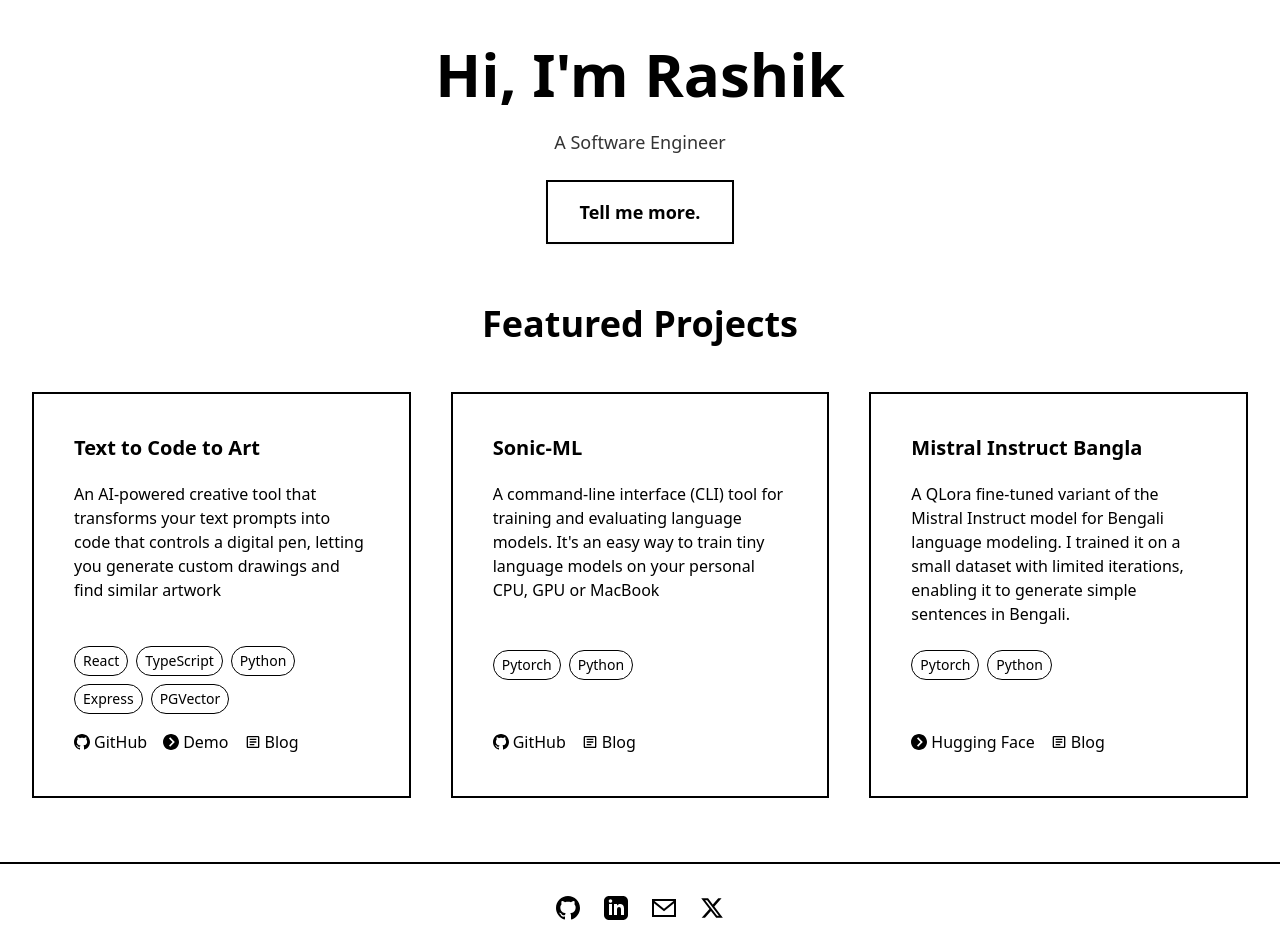
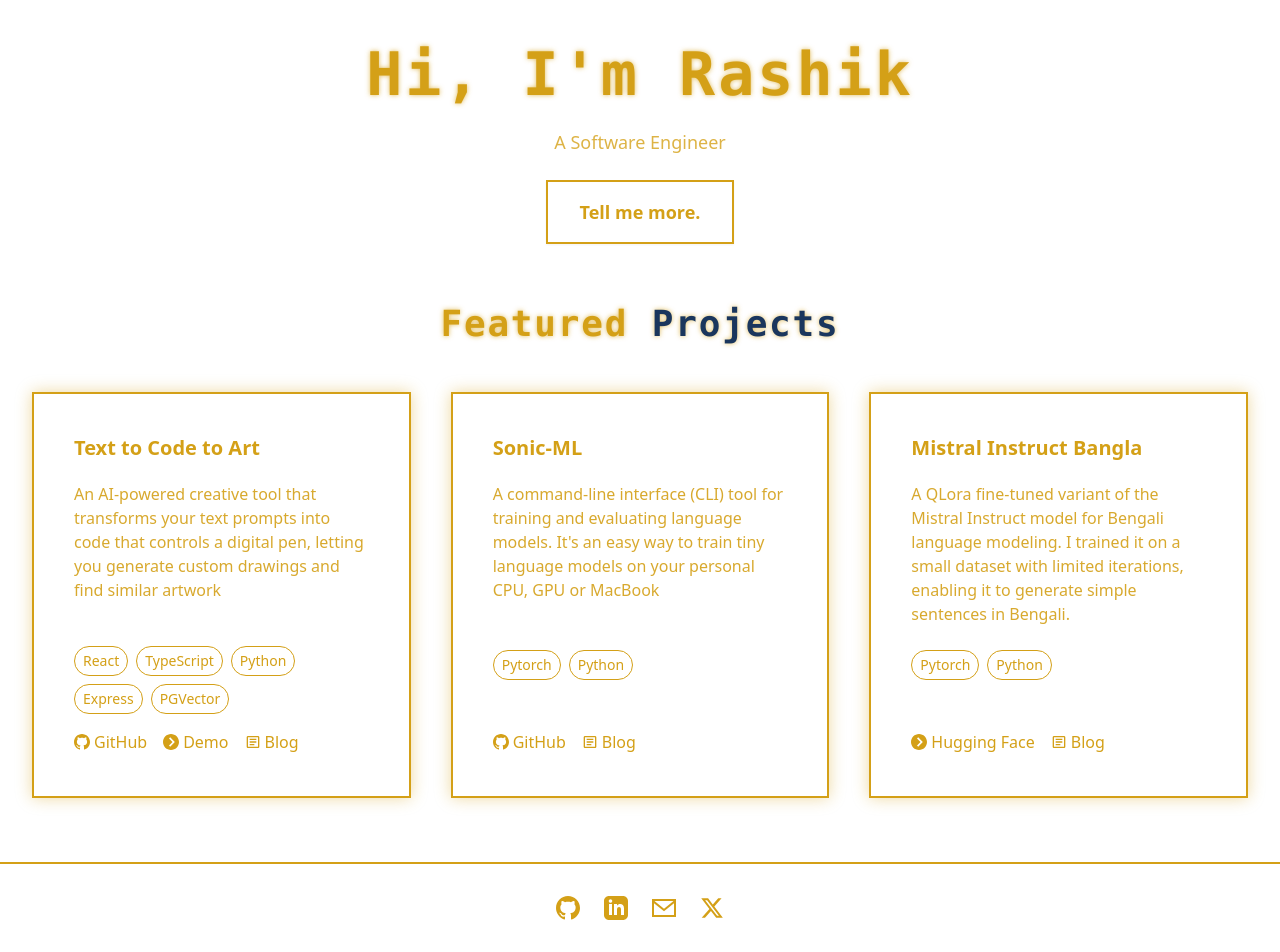
Before and after one commit to RashikShahjahan/portfolio-site, a React (Vite) app: page / in a window 1280 px wide. Shown: the part 80-1032 px from the top of the page. Built offline with nearby package versions, Linux system fonts and the light colour scheme.

Commit message:
colr theme change

```diff
--- a/src/App.tsx
+++ b/src/App.tsx
@@ -6,7 +6,7 @@ import Projects from './components/Projects';
 
 function App() {
   return (
-    <div className="min-h-screen bg-white flex flex-col">
+    <div className="min-h-screen bg-base-100 flex flex-col" data-theme="nous">
       <Helmet>
         <title>Rashik Shahjahan | Software Engineer | Full Stack Developer | AI Engineer | Backend Developer | Distributed Systems</title>
         <meta name="description" content="Software engineer specializing in distributed machine learning systems and observability infrastructure. Based in New York City with experience in healthtech and AI." />
--- a/src/components/Footer.tsx
+++ b/src/components/Footer.tsx
@@ -1,23 +1,23 @@
 const Footer = () => {
   return (
-    <footer className="footer footer-center p-8 text-black border-t-2 border-black">
+    <footer className="footer footer-center p-8 text-nous-yellow border-t-2 border-[#D4A017]">
       <nav className="grid grid-flow-col gap-6" aria-label="Social Links">
-        <a href="https://github.com/RashikShahjahan" target="_blank" rel="noopener noreferrer" className="hover:text-black/70 transition-colors">
+        <a href="https://github.com/RashikShahjahan" target="_blank" rel="noopener noreferrer" className="hover:text-nous-blue transition-colors">
           <svg xmlns="http://www.w3.org/2000/svg" width="24" height="24" viewBox="0 0 24 24" fill="currentColor">
             <path d="M12 0c-6.626 0-12 5.373-12 12 0 5.302 3.438 9.8 8.207 11.387.599.111.793-.261.793-.577v-2.234c-3.338.726-4.033-1.416-4.033-1.416-.546-1.387-1.333-1.756-1.333-1.756-1.089-.745.083-.729.083-.729 1.205.084 1.839 1.237 1.839 1.237 1.07 1.834 2.807 1.304 3.492.997.107-.775.418-1.305.762-1.604-2.665-.305-5.467-1.334-5.467-5.931 0-1.311.469-2.381 1.236-3.221-.124-.303-.535-1.524.117-3.176 0 0 1.008-.322 3.301 1.23.957-.266 1.983-.399 3.003-.404 1.02.005 2.047.138 3.006.404 2.291-1.552 3.297-1.23 3.297-1.23.653 1.653.242 2.874.118 3.176.77.84 1.235 1.911 1.235 3.221 0 4.609-2.807 5.624-5.479 5.921.43.372.823 1.102.823 2.222v3.293c0 .319.192.694.801.576 4.765-1.589 8.199-6.086 8.199-11.386 0-6.627-5.373-12-12-12z"/>
           </svg>
         </a>
-        <a href="https://linkedin.com/in/rashikshahjahan" target="_blank" rel="noopener noreferrer" className="hover:text-black/70 transition-colors">
+        <a href="https://linkedin.com/in/rashikshahjahan" target="_blank" rel="noopener noreferrer" className="hover:text-nous-blue transition-colors">
           <svg xmlns="http://www.w3.org/2000/svg" width="24" height="24" viewBox="0 0 24 24" fill="currentColor">
             <path d="M19 0h-14c-2.761 0-5 2.239-5 5v14c0 2.761 2.239 5 5 5h14c2.762 0 5-2.239 5-5v-14c0-2.761-2.238-5-5-5zm-11 19h-3v-11h3v11zm-1.5-12.268c-.966 0-1.75-.79-1.75-1.764s.784-1.764 1.75-1.764 1.75.79 1.75 1.764-.783 1.764-1.75 1.764zm13.5 12.268h-3v-5.604c0-3.368-4-3.113-4 0v5.604h-3v-11h3v1.765c1.396-2.586 7-2.777 7 2.476v6.759z"/>
           </svg>
         </a>
-        <a href="mailto:rashikshahjahan@protonmail.com" target="_blank" rel="noopener noreferrer" className="hover:text-black/70 transition-colors">
+        <a href="mailto:rashikshahjahan@protonmail.com" target="_blank" rel="noopener noreferrer" className="hover:text-nous-blue transition-colors">
           <svg xmlns="http://www.w3.org/2000/svg" width="24" height="24" viewBox="0 0 24 24" fill="currentColor">
             <path d="M0 3v18h24v-18h-24zm21.518 2l-9.518 7.713-9.518-7.713h19.036zm-19.518 14v-11.817l10 8.104 10-8.104v11.817h-20z"/>
           </svg>
         </a>
-        <a href="https://x.com/RashikShahjahan" target="_blank" rel="noopener noreferrer" className="hover:text-black/70 transition-colors">
+        <a href="https://x.com/RashikShahjahan" target="_blank" rel="noopener noreferrer" className="hover:text-nous-blue transition-colors">
           <svg xmlns="http://www.w3.org/2000/svg" width="24" height="24" viewBox="0 0 24 24" fill="currentColor">
             <path d="M18.244 2.25h3.308l-7.227 8.26 8.502 11.24H16.17l-5.214-6.817L4.99 21.75H1.68l7.73-8.835L1.254 2.25H8.08l4.713 6.231zm-1.161 17.52h1.833L7.084 4.126H5.117z"/>
           </svg>
--- a/src/components/Header.tsx
+++ b/src/components/Header.tsx
@@ -1,9 +1,9 @@
 const Header = () => {
   return (
-    <header className="navbar px-4 lg:px-6 py-2 border-b-2 border-black">
+    <header className="navbar px-4 lg:px-6 py-2 border-b-2 border-[#D4A017] bg-base-100">
       <div className="navbar-start">
-        <a href="/" className="text-xl font-bold" aria-label="Rashik Shahjahan Homepage">
-          Rashik Shahjahan
+        <a href="/" className="text-xl font-bold terminal-heading" aria-label="Rashik Shahjahan Homepage" data-text="Rashik Shahjahan">
+          <span className="text-nous-yellow">Rashik Shahjahan</span>
         </a>
       </div>
     </header>
--- a/src/components/HeroAbout.tsx
+++ b/src/components/HeroAbout.tsx
@@ -6,18 +6,18 @@ const HeroAbout = () => {
   return (
     <>
       {showHero ? (
-        <section className="hero min-h-[40vh] bg-white" aria-label="Introduction">
+        <section className="hero min-h-[40vh] bg-base-100" aria-label="Introduction">
           <div className="hero-content text-center">
             <div className="max-w-2xl">
-              <h1 className="text-4xl md:text-6xl font-bold text-black animate-fade-in">
+              <h1 className="text-4xl md:text-6xl font-bold text-nous-yellow terminal-heading" data-text="Hi, I'm Rashik">
                 Hi, I'm Rashik
               </h1>
-              <p className="py-6 text-lg text-black/80">
+              <p className="py-6 text-lg text-nous-yellow/80">
                 A Software Engineer
               </p>
               <button
                 onClick={() => setShowHero(false)}
-                className="btn btn-lg border-2 border-black bg-white text-black hover:bg-black hover:text-white transition-all duration-300 rounded-none px-8"
+                className="btn btn-lg border-2 border-[#D4A017] bg-base-100 text-nous-yellow hover:bg-nous-blue hover:text-white transition-all duration-300 rounded-none px-8"
               >
                 Tell me more.
               </button>
@@ -26,20 +26,20 @@ const HeroAbout = () => {
         </section>
       ) : (
         <section className="container mx-auto px-4 lg:px-8 py-10" aria-label="About Me">
-          <div className="prose prose-lg max-w-2xl mx-auto border-2 border-black p-6 relative">
+          <div className="prose prose-lg max-w-2xl mx-auto nous-card p-6 relative">
             <button
               onClick={() => setShowHero(true)}
-              className="absolute top-1 right-1 btn btn-xs border-1 border-black bg-white text-black hover:bg-black hover:text-white transition-all duration-300 rounded-none text-xs"
+              className="absolute top-1 right-1 btn btn-xs border-1 border-[#D4A017] bg-base-100 text-nous-yellow hover:bg-nous-blue hover:text-white transition-all duration-300 rounded-none text-xs"
             >
               Back
             </button>
-            <p className="text-black/80">
-              I am experienced in full-stack development, distributed systems and AI. I co-invented a <a href="https://patents.google.com/patent/US20230143418A1/en?oq=US-20230143418-A1" target="_blank" rel="noopener noreferrer" className="text-blue-600 hover:text-blue-800">patent pending system</a> to process large medical corpora and led a team to build and deploy a metrics monitoring system deployed in hundreds of machines. More recently, I created a <a href="https://artsy.rashik.sh/" target="_blank" rel="noopener noreferrer" className="text-blue-600 hover:text-blue-800">website</a> to demonstrate that <a href="https://blog.rashik.sh/tech/can-ai-learn-to-draw" target="_blank" rel="noopener noreferrer" className="text-blue-600 hover:text-blue-800">LLMs can draw</a> and a <a href="https://github.com/RashikShahjahan/sonic-ml" target="_blank" rel="noopener noreferrer" className="text-blue-600 hover:text-blue-800">tool</a> to simplify language model training. I am always working on projects and <a href="https://blog.rashik.sh/tech" target="_blank" rel="noopener noreferrer" className="text-blue-600 hover:text-blue-800">writing</a> about them.
+            <p className="text-nous-yellow/90">
+              I am experienced in full-stack development, distributed systems and AI. I co-invented a <a href="https://patents.google.com/patent/US20230143418A1/en?oq=US-20230143418-A1" target="_blank" rel="noopener noreferrer" className="text-nous-yellow hover:text-nous-blue">patent pending system</a> to process large medical corpora and led a team to build and deploy a metrics monitoring system deployed in hundreds of machines. More recently, I created a <a href="https://artsy.rashik.sh/" target="_blank" rel="noopener noreferrer" className="text-nous-yellow hover:text-nous-blue">website</a> to demonstrate that <a href="https://blog.rashik.sh/tech/can-ai-learn-to-draw" target="_blank" rel="noopener noreferrer" className="text-nous-yellow hover:text-nous-blue">LLMs can draw</a> and a <a href="https://github.com/RashikShahjahan/sonic-ml" target="_blank" rel="noopener noreferrer" className="text-nous-yellow hover:text-nous-blue">tool</a> to simplify language model training. I am always working on projects and <a href="https://blog.rashik.sh/tech" target="_blank" rel="noopener noreferrer" className="text-nous-yellow hover:text-nous-blue">writing</a> about them.
             </p>
             <div className="flex flex-col sm:flex-row gap-4 mt-6">
               <button
                 onClick={() => window.open('https://calendly.com/rashikshahjahan/intro-chat', '_blank')}
-                className="btn btn-lg border-2 border-black bg-white text-black hover:bg-black hover:text-white transition-all duration-300 rounded-none px-8 flex-1"
+                className="btn btn-lg border-2 border-[#D4A017] bg-base-100 text-nous-yellow hover:bg-nous-blue hover:text-white transition-all duration-300 rounded-none px-8 flex-1"
               >
                 Schedule a call
               </button>
@@ -47,7 +47,7 @@ const HeroAbout = () => {
                 href="/resumeRashikSh.pdf"
                 target="_blank"
                 rel="noopener noreferrer"
-                className="btn btn-lg border-2 border-black bg-white text-black hover:bg-black hover:text-white transition-all duration-300 rounded-none px-8 flex-1"
+                className="btn btn-lg border-2 border-[#D4A017] bg-base-100 text-nous-yellow hover:bg-nous-blue hover:text-white transition-all duration-300 rounded-none px-8 flex-1"
               >
                 Resume
               </a>
--- a/src/components/ProjectCard.tsx
+++ b/src/components/ProjectCard.tsx
@@ -12,9 +12,9 @@ interface ProjectCardProps {
 
 const ProjectCard = ({ title, description, technologies, links }: ProjectCardProps) => {
   return (
-    <article className="bg-white border-2 border-black rounded-none p-10 hover:bg-black hover:text-white transition-all duration-300 group flex flex-col h-full">
-      <h3 className="font-bold text-xl mb-4 h-[2rem]">{title}</h3>
-      <p className="mb-6 group-hover:text-white/90 flex-grow min-h-[6rem]">{description}</p>
+    <article className="nous-card bg-base-100 border-2 border-[#D4A017] rounded-none p-10 hover:bg-nous-blue hover:text-white transition-all duration-300 group flex flex-col h-full">
+      <h3 className="font-bold text-xl mb-4 h-[2rem] text-nous-yellow group-hover:text-white">{title}</h3>
+      <p className="mb-6 text-nous-yellow/90 group-hover:text-white/90 flex-grow min-h-[6rem]">{description}</p>
       <div className="mb-4 min-h-[4rem]">
         <div className="flex flex-wrap gap-2">
           {technologies.map((tech) => (
@@ -27,7 +27,7 @@ const ProjectCard = ({ title, description, technologies, links }: ProjectCardPro
       <div className="flex justify-between items-center mt-auto">
         <div className="space-x-4">
           {links.github && (
-            <a href={links.github} target="_blank" rel="noopener noreferrer" className="group-hover:text-white/90 inline-flex items-center gap-1">
+            <a href={links.github} target="_blank" rel="noopener noreferrer" className="text-nous-yellow group-hover:text-white/90 inline-flex items-center gap-1">
               <svg xmlns="http://www.w3.org/2000/svg" width="16" height="16" viewBox="0 0 24 24" fill="currentColor">
                 <path d="M12 0c-6.626 0-12 5.373-12 12 0 5.302 3.438 9.8 8.207 11.387.599.111.793-.261.793-.577v-2.234c-3.338.726-4.033-1.416-4.033-1.416-.546-1.387-1.333-1.756-1.333-1.756-1.089-.745.083-.729.083-.729 1.205.084 1.839 1.237 1.839 1.237 1.07 1.834 2.807 1.304 3.492.997.107-.775.418-1.305.762-1.604-2.665-.305-5.467-1.334-5.467-5.931 0-1.311.469-2.381 1.236-3.221-.124-.303-.535-1.524.117-3.176 0 0 1.008-.322 3.301 1.23.957-.266 1.983-.399 3.003-.404 1.02.005 2.047.138 3.006.404 2.291-1.552 3.297-1.23 3.297-1.23.653 1.653.242 2.874.118 3.176.77.84 1.235 1.911 1.235 3.221 0 4.609-2.807 5.624-5.479 5.921.43.372.823 1.102.823 2.222v3.293c0 .319.192.694.801.576 4.765-1.589 8.199-6.086 8.199-11.386 0-6.627-5.373-12-12-12z"/>
               </svg>
@@ -35,7 +35,7 @@ const ProjectCard = ({ title, description, technologies, links }: ProjectCardPro
             </a>
           )}
           {links.demo && (
-            <a href={links.demo} target="_blank" rel="noopener noreferrer" className="group-hover:text-white/90 inline-flex items-center gap-1">
+            <a href={links.demo} target="_blank" rel="noopener noreferrer" className="text-nous-yellow group-hover:text-white/90 inline-flex items-center gap-1">
               <svg xmlns="http://www.w3.org/2000/svg" width="16" height="16" viewBox="0 0 24 24" fill="currentColor">
                 <path d="M12 0c-6.627 0-12 5.373-12 12s5.373 12 12 12 12-5.373 12-12-5.373-12-12-12zm-1.218 19l-1.782-1.75 5.25-5.25-5.25-5.25 1.782-1.75 6.968 7-6.968 7z"/>
               </svg>
@@ -43,7 +43,7 @@ const ProjectCard = ({ title, description, technologies, links }: ProjectCardPro
             </a>
           )}
           {links.huggingface && (
-            <a href={links.huggingface} target="_blank" rel="noopener noreferrer" className="group-hover:text-white/90 inline-flex items-center gap-1">
+            <a href={links.huggingface} target="_blank" rel="noopener noreferrer" className="text-nous-yellow group-hover:text-white/90 inline-flex items-center gap-1">
               <svg xmlns="http://www.w3.org/2000/svg" width="16" height="16" viewBox="0 0 24 24" fill="currentColor">
                 <path d="M12 0c-6.627 0-12 5.373-12 12s5.373 12 12 12 12-5.373 12-12-5.373-12-12-12zm-1.218 19l-1.782-1.75 5.25-5.25-5.25-5.25 1.782-1.75 6.968 7-6.968 7z"/>
               </svg>
@@ -51,7 +51,7 @@ const ProjectCard = ({ title, description, technologies, links }: ProjectCardPro
             </a>
           )}
           {links.blog && (
-            <a href={links.blog} target="_blank" rel="noopener noreferrer" className="group-hover:text-white/90 inline-flex items-center gap-1">
+            <a href={links.blog} target="_blank" rel="noopener noreferrer" className="text-nous-yellow group-hover:text-white/90 inline-flex items-center gap-1">
               <svg xmlns="http://www.w3.org/2000/svg" width="16" height="16" viewBox="0 0 24 24" fill="currentColor">
                 <path d="M19.5 3h-15c-1.1 0-2 .9-2 2v14c0 1.1.9 2 2 2h15c1.1 0 2-.9 2-2V5c0-1.1-.9-2-2-2zm-15 16v-14h15l.002 14H4.5z M7 7h10v2h-10zm0 4h10v2h-10zm0 4h7v2h-7z"/>
               </svg>
--- a/src/components/Projects.tsx
+++ b/src/components/Projects.tsx
@@ -34,7 +34,9 @@ const Projects = () => {
 
   return (
     <section className="container mx-auto px-4 lg:px-8 mb-16" aria-label="Featured Projects">
-      <h2 className="text-3xl md:text-4xl font-bold mb-12 text-center">Featured Projects</h2>
+      <h2 className="text-3xl md:text-4xl font-bold mb-12 text-center text-nous-yellow terminal-heading" data-text="Featured Projects">
+        <span className="text-nous-yellow">Featured</span> <span className="text-nous-blue">Projects</span>
+      </h2>
       <div className="grid grid-cols-1 md:grid-cols-2 lg:grid-cols-3 gap-10">
         {projects.map((project) => (
           <ProjectCard key={project.title} {...project} />
--- a/src/main.tsx
+++ b/src/main.tsx
@@ -1,6 +1,7 @@
 import { StrictMode } from 'react'
 import { createRoot } from 'react-dom/client'
 import './index.css'
+import './nous-theme.css'
 import App from './App.tsx'
 import { Analytics } from "@vercel/analytics/react"
 
--- /dev/null
+++ b/src/nous-theme.css
@@ -0,0 +1,128 @@
+/* Nous Research Simulators Theme */
+@tailwind base;
+@tailwind components;
+@tailwind utilities;
+
+@layer components {
+  /* Duotone effect for images */
+  .duotone-nous {
+    filter: brightness(0.8) contrast(1.2) grayscale(1);
+    mix-blend-mode: screen;
+    background-color: #D4A017;
+  }
+
+  /* Terminal-like text for headings */
+  .terminal-heading {
+    @apply font-mono font-bold tracking-wider;
+    text-shadow: 0 0 5px rgba(212, 160, 23, 0.7);
+  }
+
+  /* Cyberpunk-style card */
+  .nous-card {
+    @apply bg-white border-2 border-[#D4A017] rounded-md shadow-lg;
+    box-shadow: 0 0 15px rgba(212, 160, 23, 0.4);
+  }
+
+  /* Blue accent card */
+  .nous-card-blue {
+    @apply bg-white border-2 border-[#1A365D] rounded-md shadow-lg;
+    box-shadow: 0 0 15px rgba(26, 54, 93, 0.4);
+  }
+
+  /* Glitch effect for text (minimal) */
+  .text-glitch {
+    position: relative;
+    @apply text-nous-yellow;
+  }
+
+  .text-glitch::before,
+  .text-glitch::after {
+    content: attr(data-text);
+    position: absolute;
+    top: 0;
+    left: 0;
+    width: 100%;
+    height: 100%;
+  }
+
+  .text-glitch::before {
+    left: 2px;
+    text-shadow: -1px 0 #1A365D;
+    clip: rect(44px, 450px, 56px, 0);
+    animation: glitch-anim 5s infinite linear alternate-reverse;
+  }
+
+  .text-glitch::after {
+    left: -2px;
+    text-shadow: -1px 0 #FFFFFF;
+    clip: rect(44px, 450px, 56px, 0);
+    animation: glitch-anim 5s infinite linear alternate-reverse;
+    animation-delay: 0.3s;
+  }
+
+  @keyframes glitch-anim {
+    0% {
+      clip: rect(98px, 9999px, 18px, 0);
+    }
+    5% {
+      clip: rect(34px, 9999px, 94px, 0);
+    }
+    10% {
+      clip: rect(3px, 9999px, 70px, 0);
+    }
+    15% {
+      clip: rect(14px, 9999px, 26px, 0);
+    }
+    20% {
+      clip: rect(53px, 9999px, 61px, 0);
+    }
+    25% {
+      clip: rect(17px, 9999px, 6px, 0);
+    }
+    30% {
+      clip: rect(81px, 9999px, 46px, 0);
+    }
+    35% {
+      clip: rect(73px, 9999px, 30px, 0);
+    }
+    40% {
+      clip: rect(57px, 9999px, 73px, 0);
+    }
+    45% {
+      clip: rect(31px, 9999px, 35px, 0);
+    }
+    50% {
+      clip: rect(70px, 9999px, 54px, 0);
+    }
+    55% {
+      clip: rect(41px, 9999px, 21px, 0);
+    }
+    60% {
+      clip: rect(60px, 9999px, 6px, 0);
+    }
+    65% {
+      clip: rect(89px, 9999px, 23px, 0);
+    }
+    70% {
+      clip: rect(93px, 9999px, 79px, 0);
+    }
+    75% {
+      clip: rect(38px, 9999px, 11px, 0);
+    }
+    80% {
+      clip: rect(41px, 9999px, 9px, 0);
+    }
+    85% {
+      clip: rect(84px, 9999px, 23px, 0);
+    }
+    90% {
+      clip: rect(61px, 9999px, 33px, 0);
+    }
+    95% {
+      clip: rect(78px, 9999px, 99px, 0);
+    }
+    100% {
+      clip: rect(40px, 9999px, 82px, 0);
+    }
+  }
+}
```
Also changed, not shown: tailwind.config.js (+33 -1 lines).
